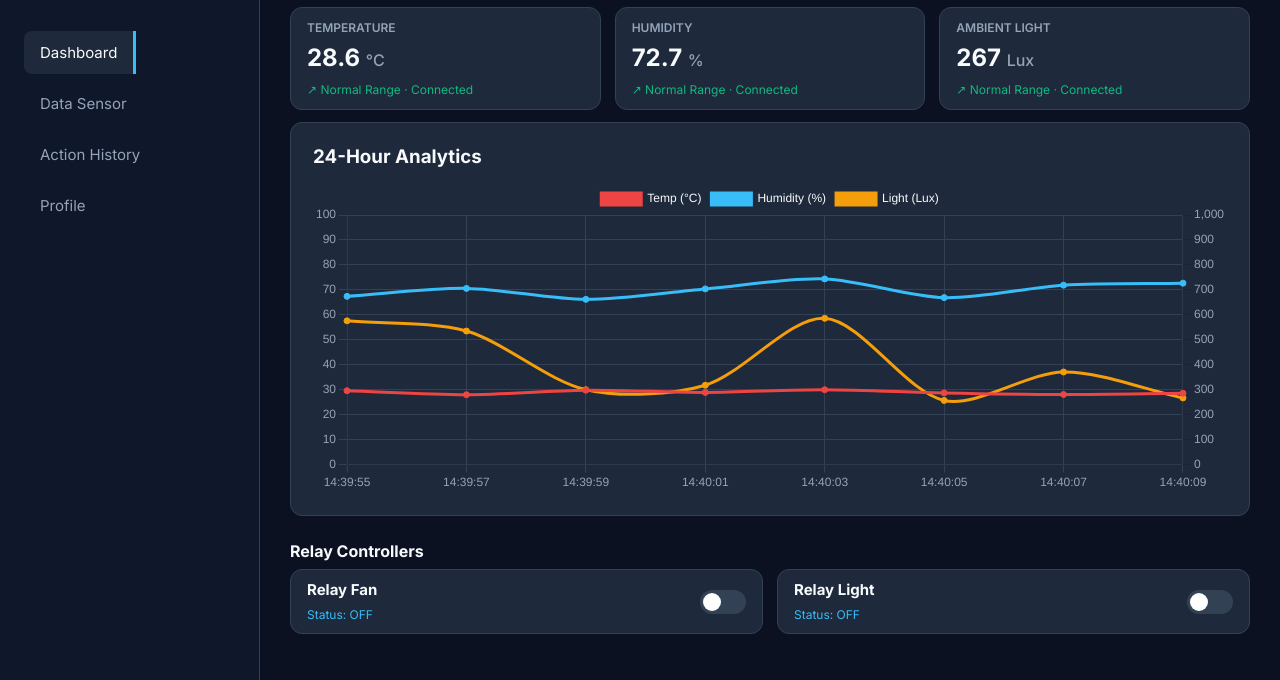
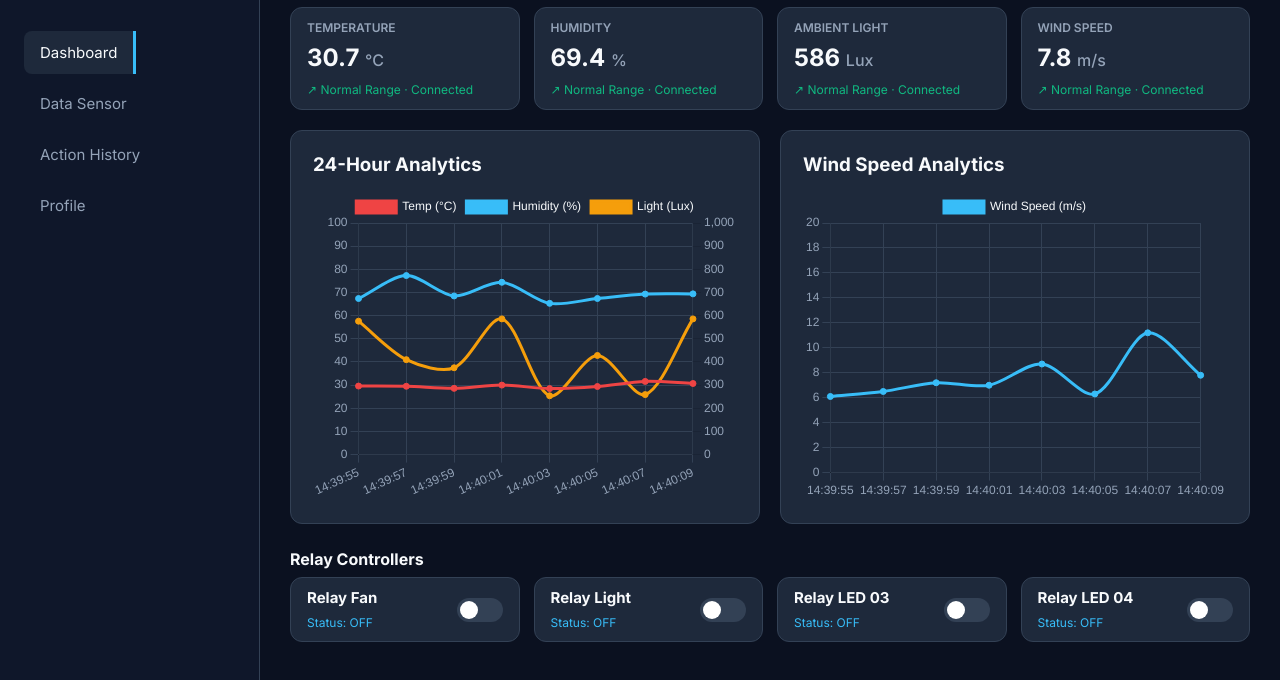
Before and after one commit to vietanh1955/IoT, a website: page public/index.html in a window 1280 px wide. Shown: the part 52-732 px from the top of the page. Drawn offline with nearby package versions, Linux system fonts and the light colour scheme; no server answers.

Commit message:
24/11 recovering

```diff
--- a/public/dashboard.js
+++ b/public/dashboard.js
@@ -2,7 +2,8 @@ const realtimeChartData = {
   labels: [],
   temp: [],
   hum: [],
-  light: []
+  light: [],
+  wind: []
 };
 
 const ctx = document.getElementById('mainChart').getContext('2d');
@@ -66,6 +67,79 @@ const mainChart = new Chart(ctx, {
   }
 });
 
+const windCanvas = document.getElementById('windChart');
+const windChart = windCanvas ? new Chart(windCanvas.getContext('2d'), {
+  type: 'line',
+  data: {
+    labels: [],
+    datasets: [
+      {
+        label: 'Wind Speed (m/s)',
+        data: [],
+        borderColor: '#38BDF8',
+        backgroundColor: '#38BDF8',
+        tension: 0.3
+      }
+    ]
+  },
+  options: {
+    responsive: true,
+    maintainAspectRatio: false,
+    scales: {
+      x: {
+        grid: { color: '#334155' },
+        ticks: { color: '#94A3B8' }
+      },
+      y: {
+        min: 0,
+        max: 20,
+        grid: { color: '#334155' },
+        ticks: {
+          color: '#94A3B8',
+          stepSize: 2
+        }
+      }
+    },
+    plugins: {
+      legend: { labels: { color: '#F8FAFC' } }
+    }
+  }
+}) : null;
+
+(function initWindTelemetry() {
+  const s = window.socket || (typeof socket !== 'undefined' ? socket : null);
+  if (!s) {
+    setTimeout(initWindTelemetry, 200);
+    return;
+  }
+
+  s.on('sensor_telemetry', (data) => {
+    if (data.wind === undefined) return;
+
+    const windEl = document.getElementById('dash-wind');
+    if (windEl) windEl.innerHTML = `${data.wind} <span>m/s</span>`;
+
+    if (windChart) {
+      const timeLabel = (data.time && data.time.includes(' ')) ? data.time.split(' ')[1] : data.time;
+      if (realtimeChartData.wind.length >= 8) {
+        realtimeChartData.wind.shift();
+      }
+      realtimeChartData.wind.push(data.wind);
+
+      const currentLabels = mainChart.data.labels.length ? [...mainChart.data.labels] : [...realtimeChartData.labels];
+      if (!mainChart.data.labels.length) {
+        if (currentLabels.length >= 8) currentLabels.shift();
+        currentLabels.push(timeLabel);
+        realtimeChartData.labels = currentLabels;
+      }
+
+      windChart.data.labels = currentLabels;
+      windChart.data.datasets[0].data = [...realtimeChartData.wind];
+      windChart.update();
+    }
+  });
+})();
+
 function initMockChartData() {
   const now = new Date();
   for (let i = 7; i >= 0; i--) {
@@ -78,6 +152,7 @@ function initMockChartData() {
     realtimeChartData.temp.push(Number((28 + Math.random() * 4).toFixed(1)));
     realtimeChartData.hum.push(Number((65 + Math.random() * 15).toFixed(1)));
     realtimeChartData.light.push(Math.floor(250 + Math.random() * 350));
+    realtimeChartData.wind.push(Number((6 + Math.random() * 6).toFixed(1)));
   }
 
   mainChart.data.labels = [...realtimeChartData.labels];
@@ -86,17 +161,26 @@ function initMockChartData() {
   mainChart.data.datasets[2].data = [...realtimeChartData.light];
   mainChart.update();
 
+  if (windChart) {
+    windChart.data.labels = [...realtimeChartData.labels];
+    windChart.data.datasets[0].data = [...realtimeChartData.wind];
+    windChart.update();
+  }
+
   const lastTemp = realtimeChartData.temp[realtimeChartData.temp.length - 1];
   const lastHum = realtimeChartData.hum[realtimeChartData.hum.length - 1];
   const lastLight = realtimeChartData.light[realtimeChartData.light.length - 1];
+  const lastWind = realtimeChartData.wind[realtimeChartData.wind.length - 1];
 
   const dashTemp = document.getElementById('dash-temp');
   const dashHum = document.getElementById('dash-hum');
   const dashLight = document.getElementById('dash-light');
+  const dashWind = document.getElementById('dash-wind');
 
   if (dashTemp) dashTemp.innerHTML = `${lastTemp} <span>°C</span>`;
   if (dashHum) dashHum.innerHTML = `${lastHum} <span>%</span>`;
   if (dashLight) dashLight.innerHTML = `${lastLight} <span>Lux</span>`;
+  if (dashWind) dashWind.innerHTML = `${lastWind} <span>m/s</span>`;
 }
 
 function handleToggle(deviceId, isChecked) {
--- a/public/index.html
+++ b/public/index.html
@@ -27,7 +27,9 @@
           <h2>Telemetry Console</h2>
         </div>
       </div>
-      <div class="cards">
+
+      <!-- 4 Ô DỮ LIỆU -->
+      <div class="cards" style="grid-template-columns: repeat(4, 1fr);">
         <div class="card">
           <div class="card-head"><span>TEMPERATURE</span></div>
           <h3 id="dash-temp">28.5 <span>°C</span></h3>
@@ -43,8 +45,16 @@
           <h3 id="dash-light">450 <span>Lux</span></h3>
           <small id="dash-light-sub">↗ Normal Range · Connected</small>
         </div>
+        <div class="card" id="card-wind">
+          <div class="card-head"><span>WIND SPEED</span></div>
+          <h3 id="dash-wind">0.0 <span>m/s</span></h3>
+          <small id="dash-wind-sub">↗ Normal Range · Connected</small>
         </div>
-      <div class="chart-container">
+      </div>
+
+      <!-- 2 BIỂU ĐỒ NẰM CẠNH NHAU -->
+      <div style="display: grid; grid-template-columns: 1fr 1fr; gap: 20px; margin-top: 20px;">
+        <div class="chart-container" style="margin-top: 0;">
           <div class="chart-header">
             <h3>24-Hour Analytics</h3>
           </div>
@@ -52,9 +62,21 @@
             <canvas id="mainChart"></canvas>
           </div>
         </div>
+
+        <div class="chart-container" style="margin-top: 0;">
+          <div class="chart-header">
+            <h3>Wind Speed Analytics</h3>
+          </div>
+          <div style="height: 310px;">
+            <canvas id="windChart"></canvas>
+          </div>
+        </div>
+      </div>
+
+      <!-- 4 Ô BẬT TẮT ĐÈN Ở DƯỚI -->
       <div class="relays-section">
         <h3>Relay Controllers</h3>
-        <div class="relays">
+        <div class="relays" style="grid-template-columns: repeat(4, 1fr);">
           <div class="relay-card">
             <div>
               <h4>Relay Fan</h4>
@@ -65,6 +87,7 @@
               <span class="slider"></span>
             </label>
           </div>
+
           <div class="relay-card">
             <div>
               <h4>Relay Light</h4>
@@ -72,6 +95,28 @@
             </div>
             <label class="switch">
               <input type="checkbox" id="toggle-2" onchange="handleToggle(2, this.checked)">
+              <span class="slider"></span>
+            </label>
+          </div>
+
+          <div class="relay-card">
+            <div>
+              <h4>Relay LED 03</h4>
+              <span class="status-label" id="status-text-3">Status: OFF</span>
+            </div>
+            <label class="switch">
+              <input type="checkbox" id="toggle-3" onchange="handleToggle(3, this.checked)">
+              <span class="slider"></span>
+            </label>
+          </div>
+
+          <div class="relay-card">
+            <div>
+              <h4>Relay LED 04</h4>
+              <span class="status-label" id="status-text-4">Status: OFF</span>
+            </div>
+            <label class="switch">
+              <input type="checkbox" id="toggle-4" onchange="handleToggle(4, this.checked)">
               <span class="slider"></span>
             </label>
           </div>
@@ -91,6 +136,7 @@
             <option value="Temperature">Temperature</option>
             <option value="Humidity">Humidity</option>
             <option value="Ambient Light">Ambient Light</option>
+            <option value="Wind Speed">Wind Speed</option>
             <option value="Time">Time</option>
           </select>
         </div>
@@ -135,6 +181,8 @@
             <option value="All">Device: All Devices</option>
             <option value="Relay Fan 01">Relay Fan 01</option>
             <option value="Relay Light 01">Relay Light 01</option>
+            <option value="Relay LED 03">Relay LED 03</option>
+            <option value="Relay LED 04">Relay LED 04</option>
           </select>
           <select id="actionTypeFilter" onchange="filterActionTable()">
             <option value="All">Action: All Actions</option>
--- a/public/sensor.js
+++ b/public/sensor.js
@@ -100,7 +100,9 @@ function renderSensorPagination() {
     tbody.innerHTML = `<tr><td colspan="4" style="text-align:center; color:var(--text-muted); padding:20px;">Không có dữ liệu phù hợp</td></tr>`;
   } else {
     pageItems.forEach(row => {
-      let badgeCls = row.type === 'Temperature' ? 'badge-red' : (row.type === 'Humidity' ? 'badge-blue' : 'badge-yellow');
+      let badgeCls = 'badge-yellow';
+      if (row.type === 'Temperature') badgeCls = 'badge-red';
+      else if (row.type === 'Humidity' || row.type === 'Wind Speed') badgeCls = 'badge-blue';
       tbody.innerHTML += `
         <tr>
           <td class="text-blue">${row.id}</td>
--- a/public/style.css
+++ b/public/style.css
@@ -29,7 +29,7 @@ body { display: flex; height: 100vh; background-color: var(--bg-main); color: va
 .header { display: flex; justify-content: space-between; align-items: center; margin-bottom: 14px; }
 .header h2 { font-size: 24px; font-weight: 700; }
 
-body:has(#dashboard.active) .content { overflow-y: hidden !important; }
+body:has(#dashboard.active) .content { overflow-y: auto; }
 #dashboard .header { margin-bottom: 10px; }
 #dashboard .cards { margin-bottom: 12px; gap: 14px; }
 #dashboard .card { padding: 12px 16px; }
@@ -38,7 +38,7 @@ body:has(#dashboard.active) .content { overflow-y: hidden !important; }
 #dashboard .relays { gap: 14px; }
 #dashboard .relay-card { padding: 10px 16px; }
 
-.cards { display: grid; grid-template-columns: repeat(3, 1fr); gap: 14px; margin-bottom: 14px; }
+.cards { display: grid; grid-template-columns: repeat(4, 1fr); gap: 14px; margin-bottom: 14px; }
 .card { background: var(--bg-card); padding: 14px 18px; border-radius: 12px; border: 1px solid var(--border); transition: all 0.3s ease; }
 .card-head { display: flex; justify-content: space-between; color: var(--text-muted); font-size: 12px; font-weight: 600; margin-bottom: 8px; }
 .card h3 { font-size: 26px; font-weight: 700; }
```
Also changed, not shown: controllers/sensorController.js (+4 -3 lines), mqtt/mqttHandler.js (+29 -16 lines). Lines whose indentation alone changed are shown as unchanged.
